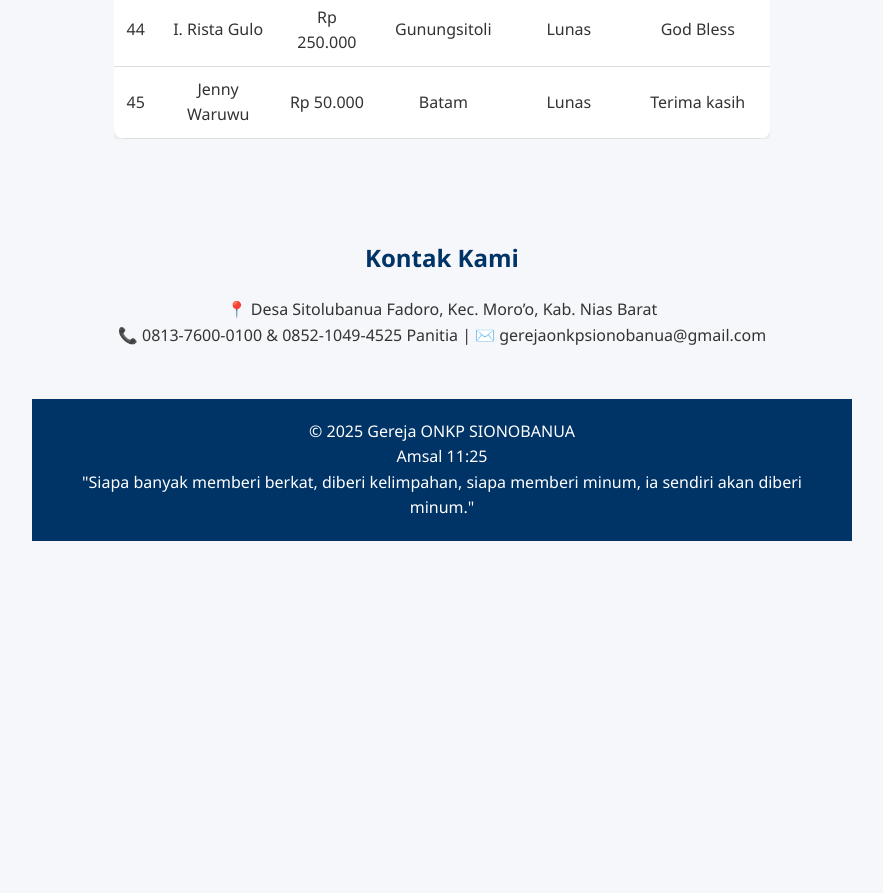
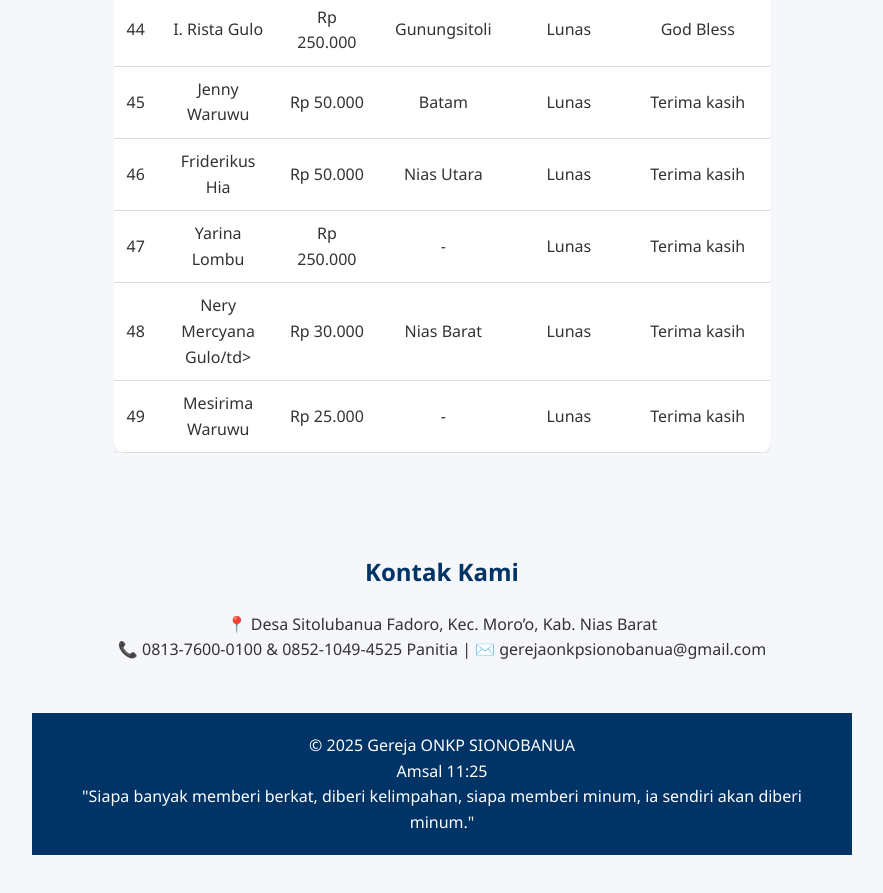
Before and after one commit to martanelis/websitemultimediaonkpsionobanua89, a plain HTML site: page index.html in a window 1280 px wide. Shown: the part 5900-6793 px from the top of the page, without its empty margins (198-1081 px from the left). Before the commit the page ends 6541 px from the top, so only its background shows below. Drawn offline with Linux system fonts and the light colour scheme.

Commit message:
Update index.html

```diff
--- a/index.html
+++ b/index.html
@@ -581,6 +581,38 @@ padding:12px 15px;font-size:18px;cursor:pointer}
           <td>Lunas</td>
 		  <td>Terima kasih </td>
 		   </tr>
+		   <tr>
+          <td>46</td>
+          <td>Friderikus Hia</td>
+          <td>Rp 50.000</td>
+		  <td>Nias Utara</td>
+          <td>Lunas</td>
+		  <td>Terima kasih </td>
+		   </tr>
+		   <tr>
+          <td>47</td>
+          <td>Yarina Lombu</td>
+          <td>Rp 250.000</td>
+		  <td>-</td>
+          <td>Lunas</td>
+		  <td>Terima kasih </td>
+		   </tr>
+		   <tr>
+          <td>48</td>
+          <td>Nery Mercyana Gulo/td>
+          <td>Rp 30.000</td>
+		  <td>Nias Barat</td>
+          <td>Lunas</td>
+		  <td>Terima kasih </td>
+		   </tr>
+		   <tr>
+          <td>49</td>
+          <td>Mesirima Waruwu</td>
+          <td>Rp 25.000</td>
+		  <td>-</td>
+          <td>Lunas</td>
+		  <td>Terima kasih </td>
+		   </tr>
       </tbody>
     </table>
   </div>
```
